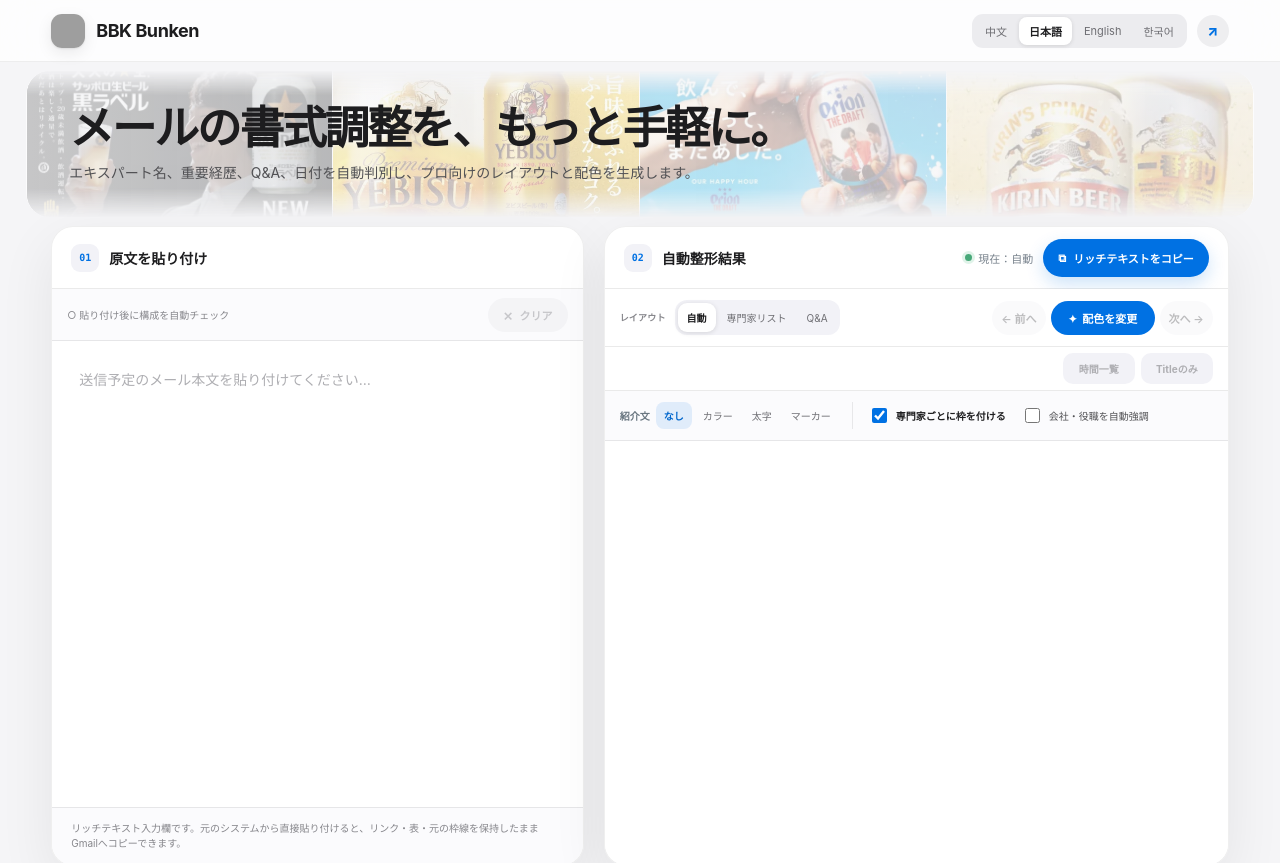
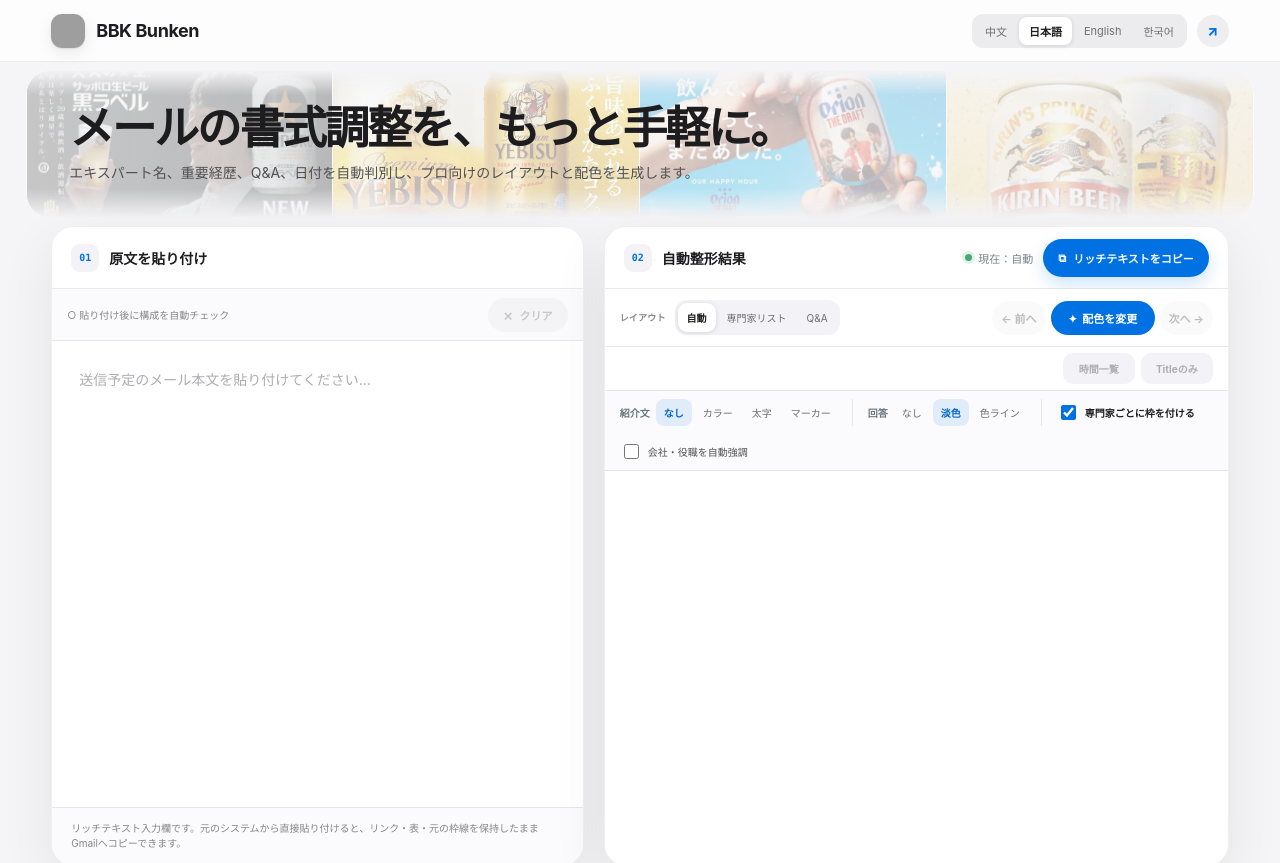
Before and after one commit to BBK-source/BBK, a Next.js app: page / in a window 1280 px wide. Shown: the top 863 px of the page. Built offline with nearby package versions, Linux system fonts and the light colour scheme; grey boxes are pictures that could not be loaded.

Commit message:
Add answer highlighting controls

```diff
--- a/app/page.tsx
+++ b/app/page.tsx
@@ -40,12 +40,14 @@
 type PaletteId = "tb" | "ocean" | "forest" | "plum" | "amber" | "slate";
 type EmphasisVariantId = "color" | "marker" | "colorMarker" | "strong" | "underline";
 type IntroTreatmentId = "none" | "color" | "bold" | "marker";
+type AnswerTreatmentId = "none" | "soft" | "bar";
 type Appearance = { palette: PaletteId; emphasisVariant: EmphasisVariantId };
 type EditorPaletteKind = "text" | "highlight";
 type SummaryListMode = "availability" | "titles";
 type SummaryListStyle = "simple" | "highlight";
 type FormatOptions = {
   introTreatment: IntroTreatmentId;
+  answerTreatment: AnswerTreatmentId;
   entityHighlights: boolean;
   expertCards: boolean;
   angleGroups: boolean;
@@ -80,6 +82,7 @@
 };
 const EMPHASIS_VARIANTS: EmphasisVariantId[] = ["color", "marker", "colorMarker", "strong", "underline"];
 const INTRO_TREATMENTS: IntroTreatmentId[] = ["none", "color", "bold", "marker"];
+const ANSWER_TREATMENTS: AnswerTreatmentId[] = ["none", "soft", "bar"];
 const TEXT_COLOR_CHOICES = [
   "#171717", "#434343", "#666666", "#999999", "#b7b7b7", "#ffffff",
   "#980000", "#e83b2e", "#c34f32", "#f29900", "#9a6a22", "#6a4b17",
@@ -109,7 +112,7 @@
     notes: ["按内容自动选择结构，默认每位专家完整分框", "整份专家资料以重点卡片呈现", "同一 Angle 下压缩成名单", "问题与回答使用分层色块", "去掉彩色强调与外框"],
     palettes: ["TB 经典", "海洋蓝", "森林绿", "梅紫", "暖琥珀", "商务灰"],
     emphasisStyles: ["彩色粗体", "荧光笔", "彩色荧光", "黑色重粗", "彩色下划线"],
-    options: "简易设置", introLabel: "介绍文", introTreatments: ["无", "标色", "加粗", "荧光"], profileFrames: "专家资料加框", entityHighlight: "自动标记公司／职位",
+    options: "简易设置", introLabel: "介绍文", introTreatments: ["无", "标色", "加粗", "荧光"], answerLabel: "回答", answerTreatments: ["无", "淡色底", "色条"], profileFrames: "专家资料加框", entityHighlight: "自动标记公司／职位",
     aboveLinksLabel: "项目链接上方", aboveLinksOptions: ["Availability", "介绍文"], aboveLinksHint: "自动带专家 Title", standaloneAvailability: "时间清单", standaloneTitles: "仅 Title", availabilityListTitle: "按 Angle 整理的时间清单", availabilityListHint: "只保留 Angle、专家 Title 和 24h 时间。", titleListTitle: "按 Angle 整理的 Title 清单", titleListHint: "只保留 Angle 和专家 Title，可单独复制。", summaryListStyleLabel: "清单样式", summaryListStyles: ["简约", "荧光笔"], copyAvailabilityList: "复制时间清单", copyTitleList: "复制 Title 清单", close: "关闭",
     manualEdit: "手动调整", bold: "加粗／取消加粗", normal: "恢复常规", underline: "下划线", textColor: "文字颜色", highlightColor: "背景颜色", customColor: "自选颜色", removeHighlight: "去除背景", clearFormatting: "清除格式", undo: "撤销", redo: "重做", editHint: "选中文字后调整",
     previous: "上一个", next: "下一个",
@@ -132,7 +135,7 @@
     notes: ["内容に合わせて構成を選び、専門家ごとに全体を枠で表示", "一名ずつ全体を重点カードで表示", "同じAngle内をコンパクトな一覧に整理", "質問と回答を色付きカードで分ける", "色の強調と外枠を省いた簡潔表示"],
     palettes: ["TBクラシック", "オーシャン", "フォレスト", "プラム", "アンバー", "ビジネスグレー"],
     emphasisStyles: ["カラー太字", "マーカー", "カラー＋マーカー", "黒の太字", "カラー下線"],
-    options: "簡単設定", introLabel: "紹介文", introTreatments: ["なし", "カラー", "太字", "マーカー"], profileFrames: "専門家ごとに枠を付ける", entityHighlight: "会社・役職を自動強調",
+    options: "簡単設定", introLabel: "紹介文", introTreatments: ["なし", "カラー", "太字", "マーカー"], answerLabel: "回答", answerTreatments: ["なし", "淡色", "色ライン"], profileFrames: "専門家ごとに枠を付ける", entityHighlight: "会社・役職を自動強調",
     aboveLinksLabel: "プロジェクトリンクの上", aboveLinksOptions: ["Availability", "紹介文"], aboveLinksHint: "専門家Titleも自動表示", standaloneAvailability: "時間一覧", standaloneTitles: "Titleのみ", availabilityListTitle: "Angle別の時間一覧", availabilityListHint: "Angle・専門家Title・24時間表記の時間だけを表示します。", titleListTitle: "Angle別のTitle一覧", titleListHint: "Angleと専門家Titleだけを個別にコピーできます。", summaryListStyleLabel: "一覧スタイル", summaryListStyles: ["シンプル", "マーカー"], copyAvailabilityList: "時間一覧をコピー", copyTitleList: "Title一覧をコピー", close: "閉じる",
     manualEdit: "手動調整", bold: "太字／太字を解除", normal: "通常の太さ", underline: "下線", textColor: "文字色", highlightColor: "背景色", customColor: "色を選択", removeHighlight: "背景色を解除", clearFormatting: "書式をクリア", undo: "元に戻す", redo: "やり直す", editHint: "文字を選んで調整",
     previous: "前へ", next: "次へ",
@@ -155,7 +158,7 @@
     notes: ["Automatically selects the structure and frames each full expert profile", "Frames each full expert profile as a feature card", "Compresses experts under each angle into a list", "Separates questions and answers into colored cards", "Removes colored emphasis and outer frames"],
     palettes: ["TB classic", "Ocean", "Forest", "Plum", "Amber", "Business gray"],
     emphasisStyles: ["Color bold", "Highlighter", "Color + highlight", "Strong black", "Color underline"],
-    options: "Simple settings", introLabel: "Introduction", introTreatments: ["None", "Color", "Bold", "Highlight"], profileFrames: "Frame each expert", entityHighlight: "Auto-highlight companies & roles",
+    options: "Simple settings", introLabel: "Introduction", introTreatments: ["None", "Color", "Bold", "Highlight"], answerLabel: "Answers", answerTreatments: ["None", "Soft fill", "Color bar"], profileFrames: "Frame each expert", entityHighlight: "Auto-highlight companies & roles",
     aboveLinksLabel: "Above project links", aboveLinksOptions: ["Availability", "Introduction"], aboveLinksHint: "Expert title included", standaloneAvailability: "Time list", standaloneTitles: "Titles only", availabilityListTitle: "Time list by angle", availabilityListHint: "Angles, expert titles and 24-hour times only.", titleListTitle: "Title list by angle", titleListHint: "Angles and expert titles only, ready to copy separately.", summaryListStyleLabel: "List style", summaryListStyles: ["Simple", "Highlighter"], copyAvailabilityList: "Copy time list", copyTitleList: "Copy title list", close: "Close",
     manualEdit: "Edit", bold: "Bold / unbold", normal: "Regular weight", underline: "Underline", textColor: "Text color", highlightColor: "Highlight color", customColor: "Custom color", removeHighlight: "Remove highlight", clearFormatting: "Clear formatting", undo: "Undo", redo: "Redo", editHint: "Select text to edit",
     previous: "Previous", next: "Next",
@@ -178,7 +181,7 @@
     notes: ["내용에 맞게 구조를 선택하고 전문가별 전체 내용을 테두리로 구분", "전문가별 전체 내용을 강조 카드로 표시", "같은 Angle의 전문가를 간결한 목록으로 정리", "질문과 답변을 색상 카드로 구분", "색상 강조와 바깥 테두리를 뺀 간결한 표시"],
     palettes: ["TB 클래식", "오션", "포레스트", "플럼", "앰버", "비즈니스 그레이"],
     emphasisStyles: ["색상 굵게", "형광펜", "색상＋형광펜", "검정 굵게", "색상 밑줄"],
-    options: "간단 설정", introLabel: "소개문", introTreatments: ["없음", "색상", "굵게", "형광펜"], profileFrames: "전문가별 테두리", entityHighlight: "회사／직책 자동 강조",
+    options: "간단 설정", introLabel: "소개문", introTreatments: ["없음", "색상", "굵게", "형광펜"], answerLabel: "답변", answerTreatments: ["없음", "연한 배경", "색상 바"], profileFrames: "전문가별 테두리", entityHighlight: "회사／직책 자동 강조",
     aboveLinksLabel: "프로젝트 링크 위", aboveLinksOptions: ["Availability", "소개문"], aboveLinksHint: "전문가 Title 자동 포함", standaloneAvailability: "시간 목록", standaloneTitles: "Title만", availabilityListTitle: "Angle별 시간 목록", availabilityListHint: "Angle, 전문가 Title, 24시간 표기만 표시합니다.", titleListTitle: "Angle별 Title 목록", titleListHint: "Angle과 전문가 Title만 별도로 복사할 수 있습니다.", summaryListStyleLabel: "목록 스타일", summaryListStyles: ["심플", "형광펜"], copyAvailabilityList: "시간 목록 복사", copyTitleList: "Title 목록 복사", close: "닫기",
     manualEdit: "직접 수정", bold: "굵게／굵게 해제", normal: "기본 굵기", underline: "밑줄", textColor: "글자 색", highlightColor: "배경 색", customColor: "색상 선택", removeHighlight: "배경 색 제거", clearFormatting: "서식 지우기", undo: "실행 취소", redo: "다시 실행", editHint: "텍스트를 선택해 수정",
     previous: "이전", next: "다음",
@@ -650,13 +653,16 @@
       palette,
     );
     const weight = style === "qa" || style === "minimal" ? "400" : style === "list" ? "600" : "700";
-    const bg = style === "qa" ? colors.soft : "transparent";
+    const answerMarked = options.answerTreatment !== "none";
+    const bg = options.answerTreatment === "soft"
+      ? "#f4f7f9"
+      : style === "qa" ? colors.soft : "transparent";
     const onlyLabel = Boolean(prefixMatch && !body);
     const padding = style === "qa"
       ? onlyLabel ? "5px 6px 0" : qaStart ? "5px 6px" : "1px 6px 4px"
       : onlyLabel ? "4px 5px 0" : qaStart ? "3px 5px" : "1px 5px 3px";
-    const extra = style === "qa"
-      ? `border-left:3px solid ${colors.accent};border-right:1px solid ${colors.border};${qaEnd ? `border-bottom:1px solid ${colors.border};` : ""}`
+    const extra = style === "qa" || answerMarked
+      ? `border-left:3px solid ${colors.accent};${style === "qa" || options.answerTreatment === "soft" ? `border-right:1px solid ${colors.border};` : ""}${qaEnd && style === "qa" ? `border-bottom:1px solid ${colors.border};` : ""}`
       : "";
     const answerBody = emphasizeQa(body, style, palette, options.entityHighlights, options.emphasisVariant);
     return `<div style="color:${keyColor};font-weight:${onlyLabel ? "700" : weight};line-height:1.45;background:${bg};padding:${padding};${extra}">${prefix ? `<b>${prefix}</b>${body ? " " : ""}` : ""}${answerBody}</div>`;
@@ -1030,6 +1036,7 @@
   ]);
   const [appearanceIndex, setAppearanceIndex] = useState(0);
   const [introTreatment, setIntroTreatment] = useState<IntroTreatmentId>("none");
+  const [answerTreatment, setAnswerTreatment] = useState<AnswerTreatmentId>("soft");
   const [summaryListMode, setSummaryListMode] = useState<SummaryListMode | null>(null);
   const [summaryListStyle, setSummaryListStyle] = useState<SummaryListStyle>("simple");
   const [summaryListCopied, setSummaryListCopied] = useState(false);
@@ -1064,8 +1071,8 @@
   const fullProfileCards = profileFrames && !compactExpertLayout && !plainTextLayout;
   const blackAngleTitles = true;
   const formatOptions = useMemo(
-    () => ({ introTreatment, entityHighlights, expertCards, angleGroups, fullProfileCards, blackAngleTitles, emphasisVariant }),
-    [introTreatment, entityHighlights, expertCards, angleGroups, fullProfileCards, blackAngleTitles, emphasisVariant],
+    () => ({ introTreatment, answerTreatment, entityHighlights, expertCards, angleGroups, fullProfileCards, blackAngleTitles, emphasisVariant }),
+    [introTreatment, answerTreatment, entityHighlights, expertCards, angleGroups, fullProfileCards, blackAngleTitles, emphasisVariant],
   );
   const html = useMemo(
     () => formatText(source, style, palette, formatOptions, richLinks),
@@ -1655,6 +1662,18 @@
                 </button>
               ))}
             </div>
+            <div className="introTreatment" role="group" aria-label={t.answerLabel}>
+              <span>{t.answerLabel}</span>
+              {ANSWER_TREATMENTS.map((item, index) => (
+                <button
+                  key={item}
+                  className={answerTreatment === item ? "active" : ""}
+                  onClick={() => setAnswerTreatment(item)}
+                >
+                  {t.answerTreatments[index]}
+                </button>
+              ))}
+            </div>
             <label className="frameOption"><input type="checkbox" checked={profileFrames} onChange={(event) => changeProfileFrames(event.target.checked)} /><span>{t.profileFrames}</span></label>
             <label><input type="checkbox" checked={entityHighlights} onChange={(event) => changeEntityHighlights(event.target.checked)} /><span>{t.entityHighlight}</span></label>
           </div>
```
